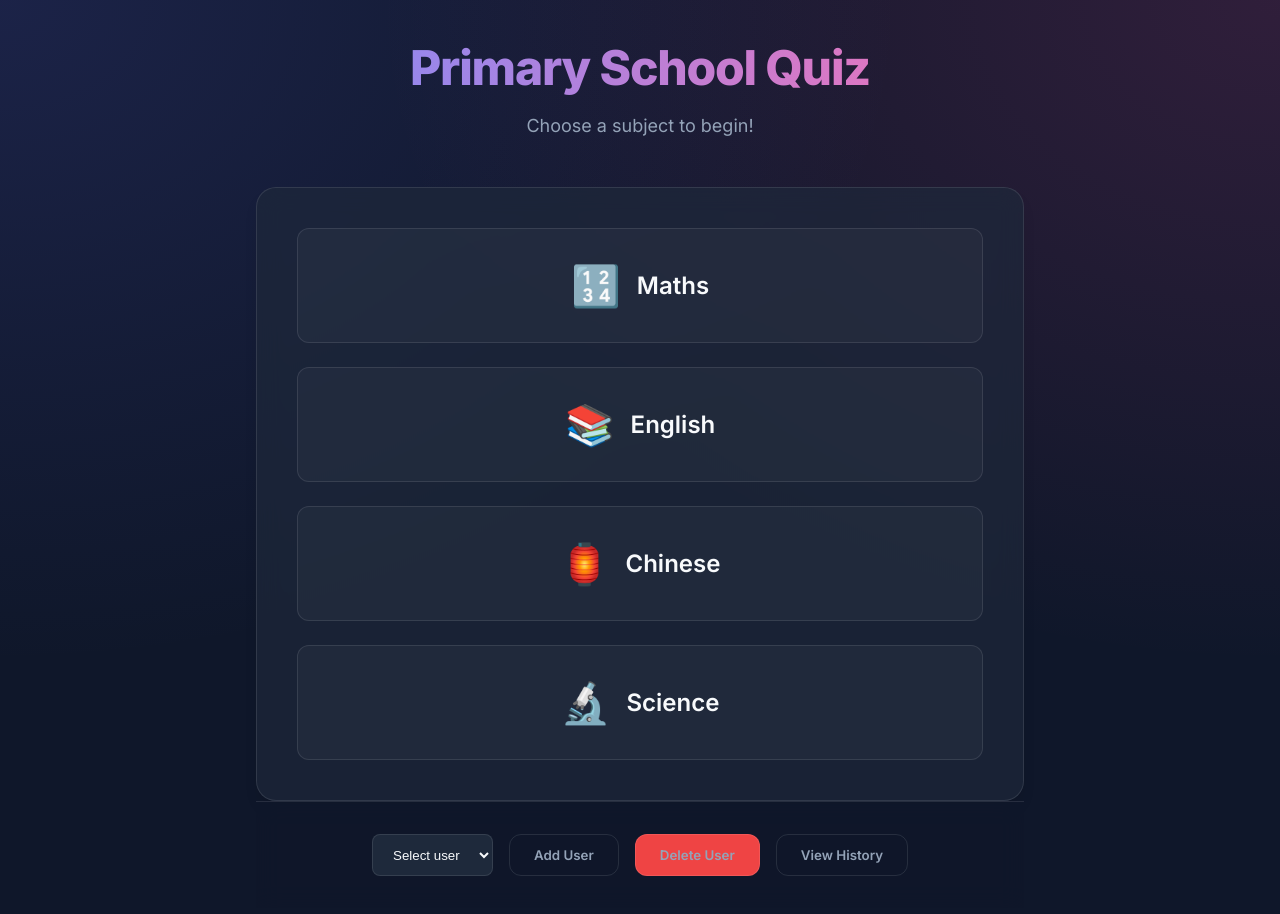
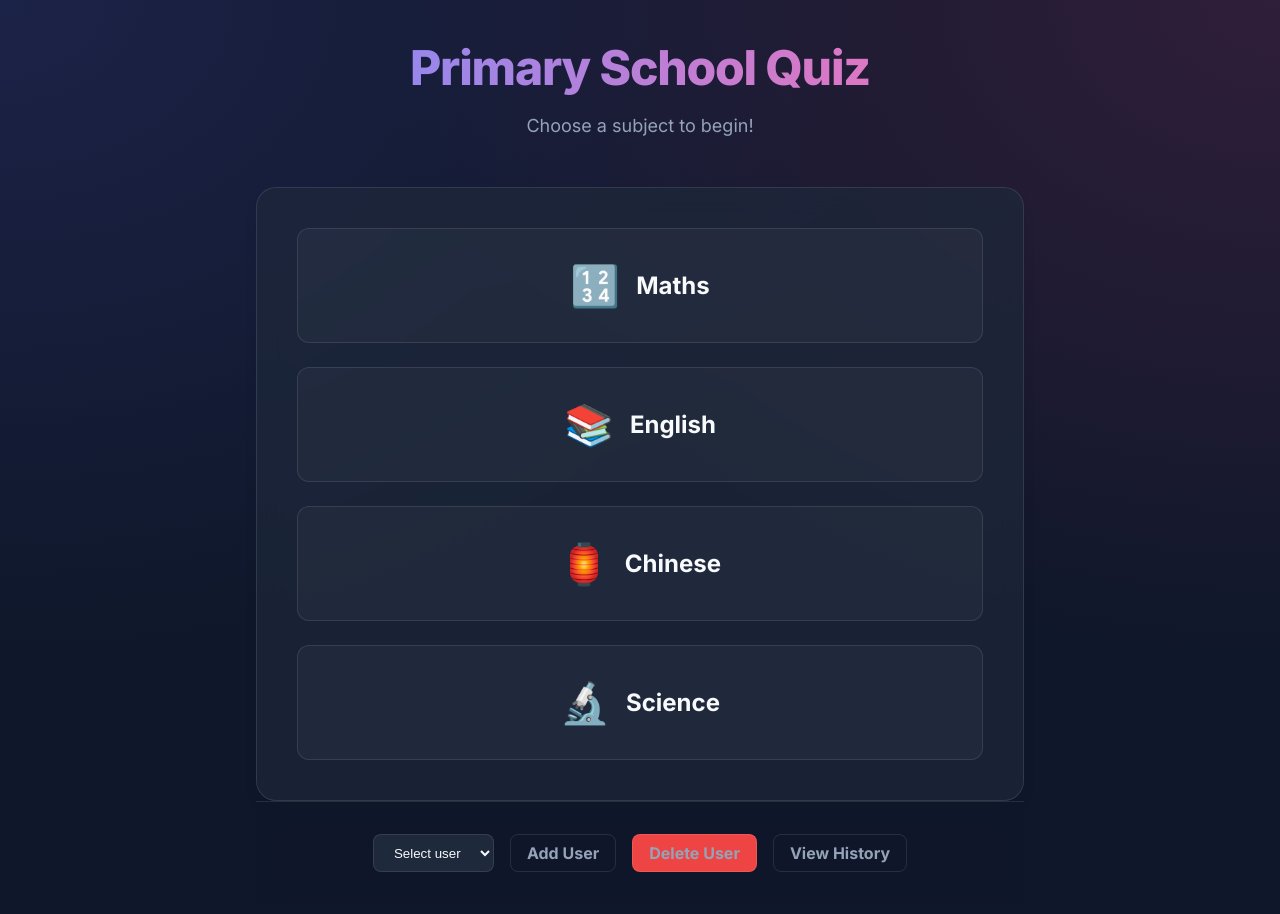
Before and after one commit to MikeYFChan/KidsQuiz, a plain HTML site: page index.html in a window 1280 px wide. Drawn offline with nearby package versions, Linux system fonts and the light colour scheme.

Commit message:
deploy: a5f7695b68e290ec201a4f200040a9699ab6b4c8

```diff
--- a/Quiz.css
+++ b/Quiz.css
@@ -151,6 +151,7 @@ form {
   font-weight: 700;
   font-variant-numeric: tabular-nums;
   border: 1px solid var(--glass-border);
+  font-size: 1rem;
 }
 
 /* Buttons */
@@ -161,13 +162,15 @@ form {
 .back-button,
 .back-to-start-btn {
   font-family: inherit;
-  font-weight: 600;
+  font-weight: 700;
   cursor: pointer;
   transition: all 0.2s cubic-bezier(0.4, 0, 0.2, 1);
   border: 1px solid transparent;
   display: flex;
   align-items: center;
   justify-content: center;
+  padding: 0.5rem 1rem;
+  font-size: 1rem;
 }
 
 .subject-button {
@@ -233,8 +236,10 @@ form {
   background: transparent;
   color: var(--text-muted);
   border: 1px solid var(--glass-border);
-  padding: 0.75rem 1.5rem;
-  border-radius: var(--radius-md);
+  padding: 0.5rem 1rem;
+  border-radius: var(--radius-sm);
+  font-weight: 700;
+  font-size: 1rem;
 }
 
 .nav-button:hover,
@@ -244,6 +249,7 @@ form {
   background: rgba(255, 255, 255, 0.05);
   border-color: var(--text-muted);
 }
+
 
 .tts-button {
   background: rgba(99, 102, 241, 0.1);
```
